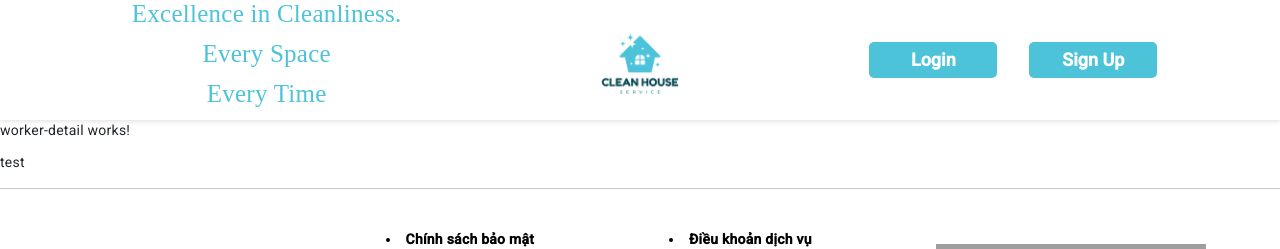
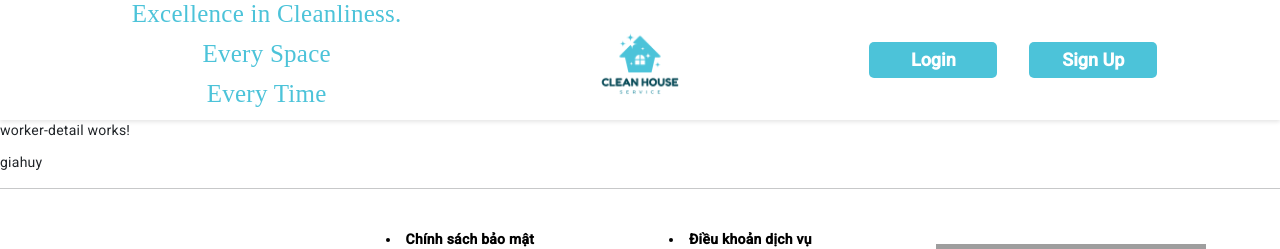
Before and after one commit to GiaBaorr/Cleaner-Frontend, an Angular app: page /workers/1 in a window 1280 px wide. Shown: the top 249 px of the page. Built offline with nearby package versions, Linux system fonts and the light colour scheme; grey boxes are pictures that could not be loaded; a web font is replaced by a local one.

Commit message:
test branch

```diff
--- a/src/app/components/worker-detail/worker-detail.component.html
+++ b/src/app/components/worker-detail/worker-detail.component.html
@@ -1,2 +1,2 @@
 <p>worker-detail works!</p>
-<p>test</p>
+<p>giahuy</p>
```
